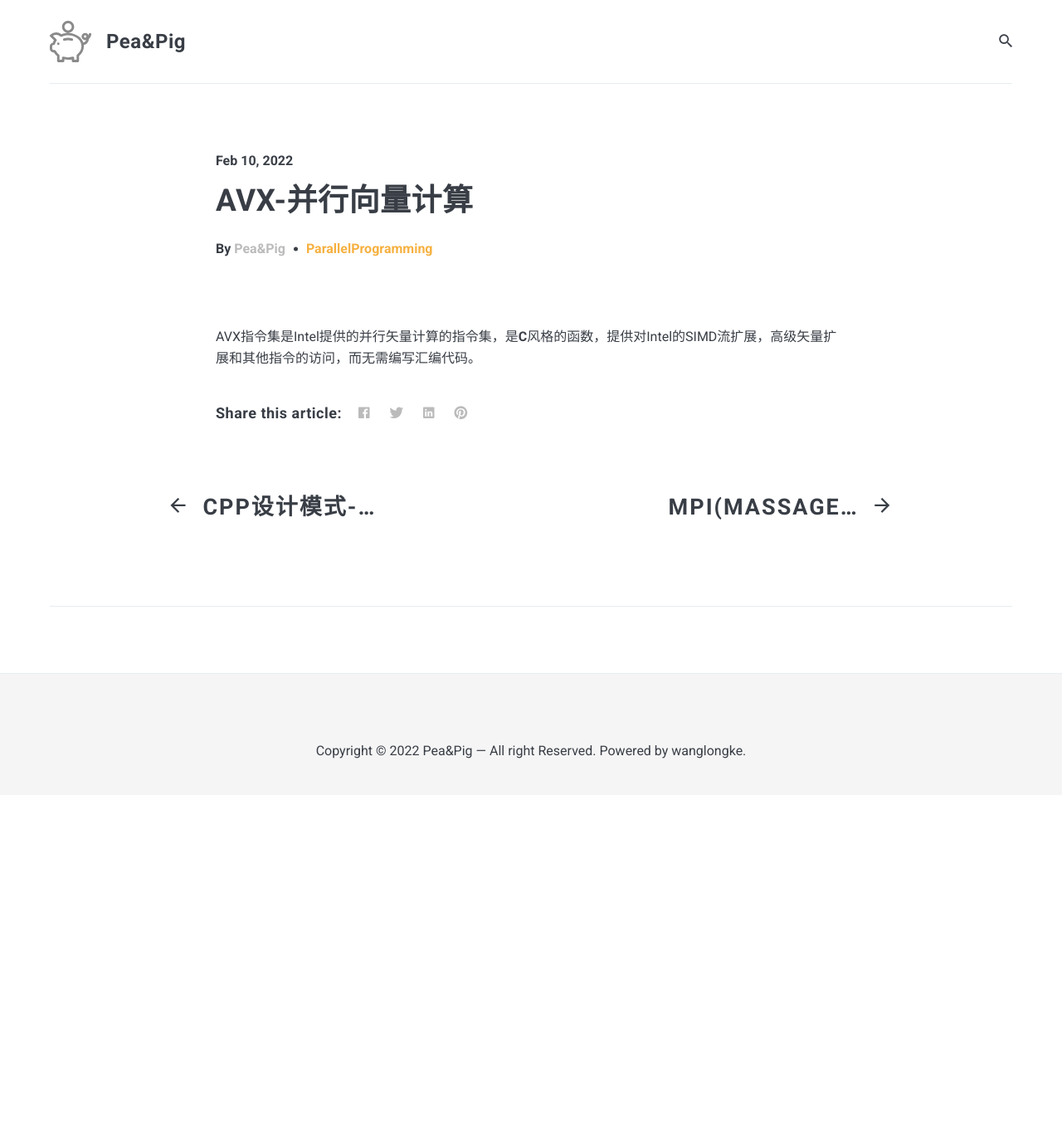
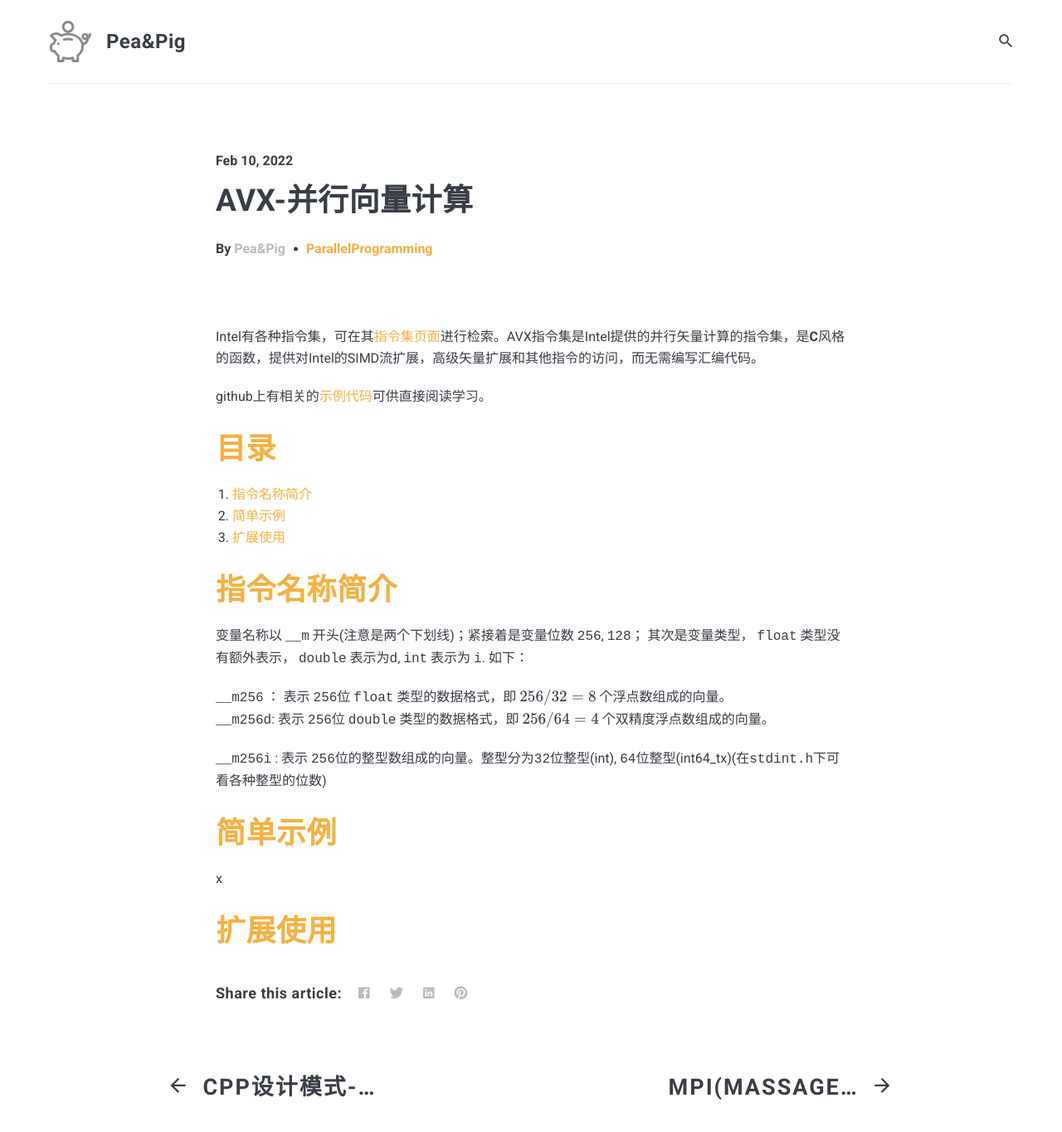
Before and after one commit to Wanglongke/wanglongke.github.io, a Jekyll site: the page built from _posts/2022-02-13-AVXlearning.markdown, in a window 1280 px wide and 1400 px high. Shown: the top 1364 px of the window at 83% size. Built offline with Jekyll 4.4.1, drawn with Linux system fonts in a browser that asks for light colours; nearby versions of some CDN libraries; formulas are drawn with MathJax 3.

Commit message:
“update”

````diff
--- a/_posts/2022-02-13-AVXlearning.markdown
+++ b/_posts/2022-02-13-AVXlearning.markdown
@@ -6,4 +6,27 @@ tags:   ParallelProgramming
 description: AVX(Advanced Vector Extension)简单使用
 ---
 
-AVX指令集是Intel提供的并行矢量计算的指令集，是**C**风格的函数，提供对Intel的SIMD流扩展，高级矢量扩展和其他指令的访问，而无需编写汇编代码。
+Intel有各种指令集，可在其[指令集页面](https://www.intel.com/content/www/us/en/docs/intrinsics-guide/index.html)进行检索。AVX指令集是Intel提供的并行矢量计算的指令集，是**C**风格的函数，提供对Intel的SIMD流扩展，高级矢量扩展和其他指令的访问，而无需编写汇编代码。
+
+github上有相关的[示例代码](https://github.com/chen0031/AVX-AVX2-Example-Code#avx--avx2-intrinsics-example-code)可供直接阅读学习。
+
+
+# [目录](#目录)
+
+1. [指令名称简介](#指令名称简介)
+2. [简单示例](#简单示例)
+3. [扩展使用](#扩展使用)
+
+# [指令名称简介](#指令名称简介)
+
+变量名称以 ```__m``` 开头(注意是两个下划线)；紧接着是变量位数 ```256```, ```128```； 其次是变量类型， ```float``` 类型没有额外表示， ```double``` 表示为```d```, ```int``` 表示为 ```i```. 如下：
+
+```__m256``` ： 表示 ```256```位 ```float``` 类型的数据格式，即 $256 / 32 = 8$ 个浮点数组成的向量。
+```__m256d```:  表示 ```256```位 ```double``` 类型的数据格式，即 $256 / 64 = 4$ 个双精度浮点数组成的向量。
+
+```__m256i``` : 表示 ```256```位的整型数组成的向量。整型分为```32```位整型(int), ```64```位整型(int64_tx)(在```stdint.h```下可看各种整型的位数)
+
+
+# [简单示例](#简单示例)
+x
+# [扩展使用](#扩展使用)
````
Also changed, not shown: _posts/2022-06-29-graphAlgorithm001.markdown (added, +18 -0 lines).
